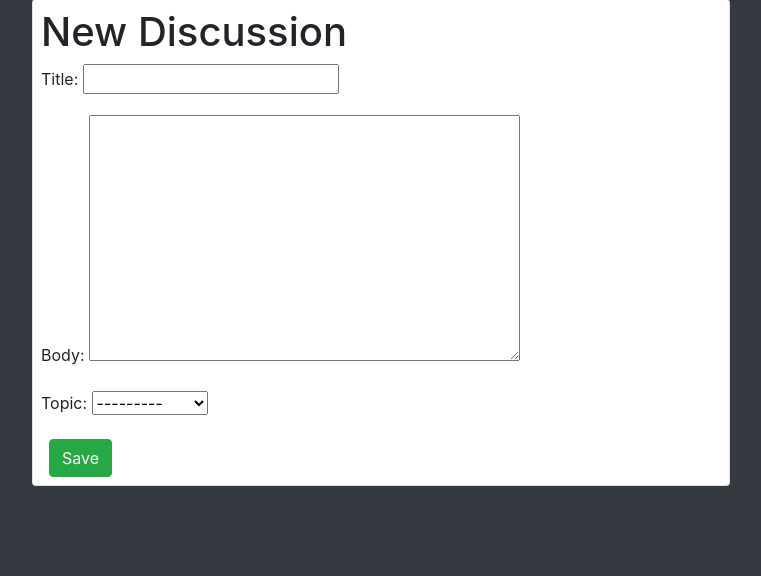
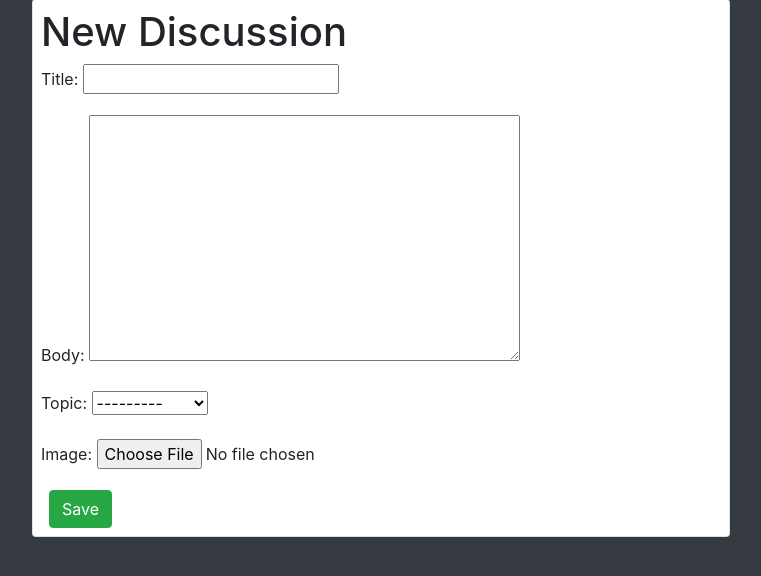
Before and after one commit to RhysMcCabe/come_slim_with_me, a Django app: page /new/ in a window 1280 px wide. Shown: the part 128-704 px from the top of the page, without its empty margins (143-904 px from the left). Run offline with Django 3.2, Linux system fonts and the light colour scheme; data comes from the database, SQL or seed files in the repository; both versions use the stored data as it was after the commit; some libraries are stand-ins or nearby versions.

Commit message:
Added user img upload to create discussion, edit discussion & comments

```diff
--- a/messageboard/models.py
+++ b/messageboard/models.py
@@ -35,6 +35,7 @@ class Discussion(models.Model):
         on_delete=models.CASCADE,
     )
     date_created = models.DateTimeField(default=datetime.now, blank=True)
+    image = models.ImageField(upload_to='imageuploads/', blank=True)
 
     def __str__(self):
         return self.title
@@ -53,6 +54,7 @@ class Comment(models.Model):
         related_name='comments'
     )
     comment = models.CharField(max_length=140)
+    image = models.ImageField(upload_to='imageuploads/', blank=True)
     member = models.ForeignKey(
         get_user_model(),
         on_delete=models.CASCADE,
--- a/messageboard/views.py
+++ b/messageboard/views.py
@@ -33,7 +33,7 @@ class TopicsDetailView(DetailView):
 
 class DiscussionUpdateView(LoginRequiredMixin, UserPassesTestMixin, UpdateView):
     model = Discussion
-    fields = ('title', 'body',)
+    fields = ('title', 'body', 'image',)
     template_name = 'discussion_edit.html'
 
     def test_func(self):
@@ -54,7 +54,7 @@ class DiscussionDeleteView(LoginRequiredMixin, UserPassesTestMixin, DeleteView):
 class DiscussionCreateView(CreateView):
     model = Discussion
     template_name = 'discussion_new.html'
-    fields = ('title', 'body', 'topic',)
+    fields = ('title', 'body', 'topic', 'image',)
     success_url = reverse_lazy('discussion_list')
 
     def form_valid(self, form):
@@ -74,7 +74,7 @@ class DiscussionSearchResultsView(ListView):
 class CommentCreateView(LoginRequiredMixin, CreateView):
     model = Comment
     template_name = 'discussion_comment.html'
-    fields = ('comment',)
+    fields = ('comment', 'image',)
 
     def form_valid(self, form):
         form.instance.member = self.request.user
--- a/studentboard/settings.py
+++ b/studentboard/settings.py
@@ -133,3 +133,6 @@ LOGOUT_REDIRECT_URL = 'home'
 CRISPY_TEMPLATE_PACK = 'bootstrap4'
 
 EMAIL_BACKEND = 'django.core.mail.backends.console.EmailBackend'
+
+MEDIA_URL = '/media/'
+MEIDA_ROOT = str(BASE_DIR.joinpath('media'))
--- a/studentboard/urls.py
+++ b/studentboard/urls.py
@@ -13,6 +13,8 @@ Including another URLconf
     1. Import the include() function: from django.urls import include, path
     2. Add a URL to urlpatterns:  path('blog/', include('blog.urls'))
 """
+from django.conf import settings
+from django.conf.urls.static import static
 from django.contrib import admin
 from django.urls import path, include
 
@@ -22,4 +24,4 @@ urlpatterns = [
     path('accounts/', include('django.contrib.auth.urls')),
     path('', include('messageboard.urls')),
     path('', include('pages.urls')),
-]
+] + static(settings.MEDIA_URL, document_root=settings.MEDIA_ROOT)
--- a/templates/discussion_comment.html
+++ b/templates/discussion_comment.html
@@ -6,7 +6,7 @@
 <div class="container mt-4">
     <div class="card p-4 w-50">
         <h4>Add comment</h4>
-        <form method="post">
+        <form method="post" enctype="multipart/form-data">
             {% csrf_token %}
             {{ form|crispy }}
             <button class="btn btn-info" type="submit">Add Comment</button>
--- a/templates/discussion_edit.html
+++ b/templates/discussion_edit.html
@@ -3,7 +3,7 @@
 <div class="container-fluid pl-4 mt-4">
   <div class="card p-4 w-50">
     <h4>Editing {{ discussion.title }} in '{{ discussion.topic }}'</h4>
-    <form action="" method="post">{% csrf_token %}
+    <form action="" method="post" enctype="multipart/form-data">{% csrf_token %}
       {{ form.as_p }}
       <button class="btn btn-info ml-2" type="submit">Update</button>
     </form>
--- a/templates/discussion_new.html
+++ b/templates/discussion_new.html
@@ -2,7 +2,7 @@
 {% block content %}
 <div class="card p-2 mt-4 w-75">
   <h1>New Discussion</h1>
-  <form action="" method="post">
+  <form action="" method="post" enctype="multipart/form-data">
     {% csrf_token %}
     {{ form.as_p }}
     <button class="btn btn-success ml-2" type="submit">Save</button>
--- a/templates/games_base.html
+++ b/templates/games_base.html
@@ -6,7 +6,7 @@
     <div class='row'>
         <div class='col-4'>
             <div class="card p-3 h-100">
-                <img src='/static/images/snake.png' alt='snake' class='img-thumbnail m-3'>
+                <img src='/static/images/snake.png' alt='snake' class='img-thumbnail m-2'>
                 <a href="{% url 'snake' %}" class="btn btn-primary p-2">Play Snake!</a>
             </div>
         </div>
```
Also changed, not shown: templates/discussion_detail.html (+10 -0 lines), db.sqlite3, imageuploads/Timetable.PNG (added), imageuploads/Timetable_JVA9TMF.PNG (added), imageuploads/Timetable_i4Pd3p1.PNG (added), imageuploads/Timetable_jbO64sX.PNG (added), imageuploads/Timetable_t1ZKpTW.PNG (added), messageboard/migrations/0007_discussion_image.py (added), messageboard/migrations/0008_comment_image.py (added), messageboard/urls.py (line endings or trailing spaces).
